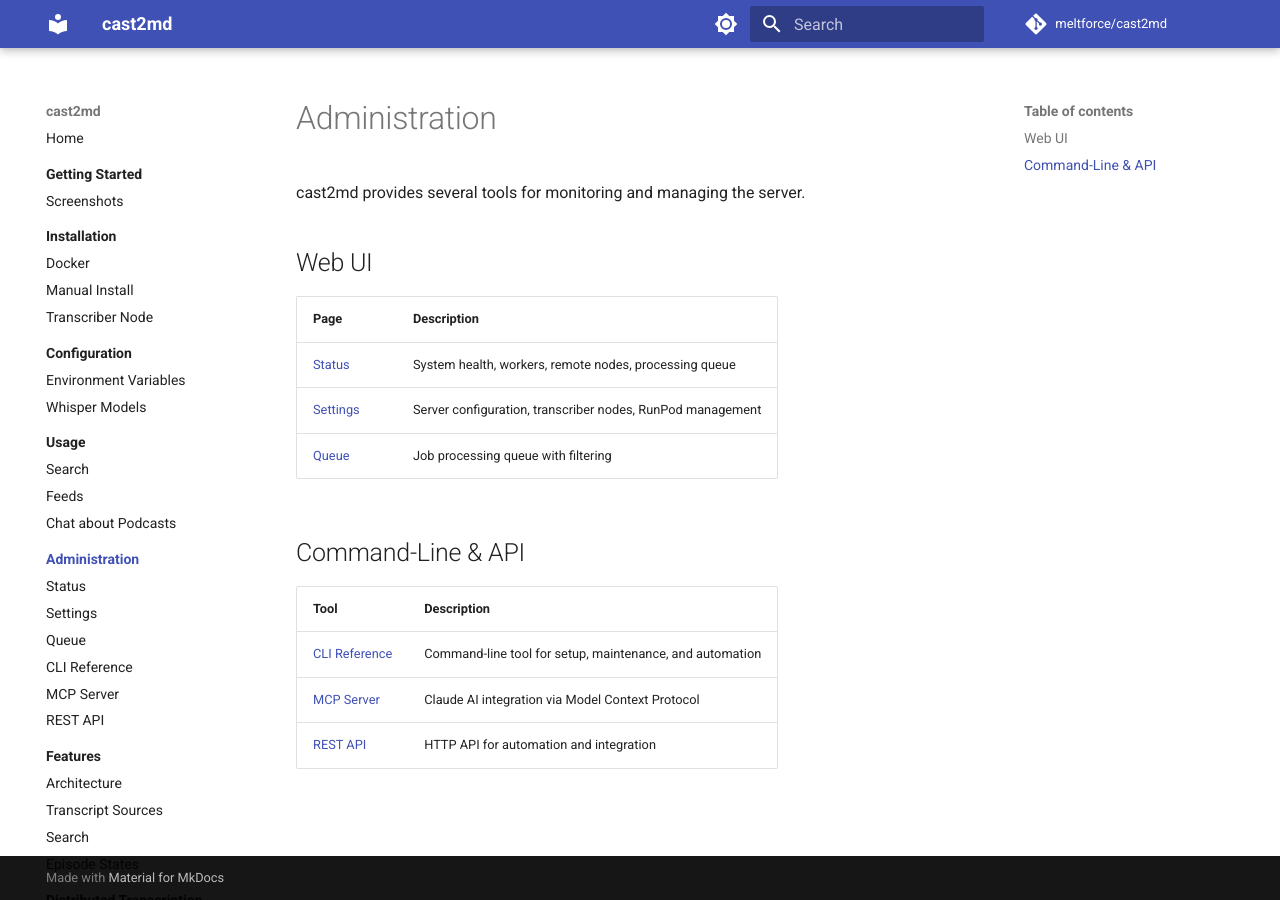
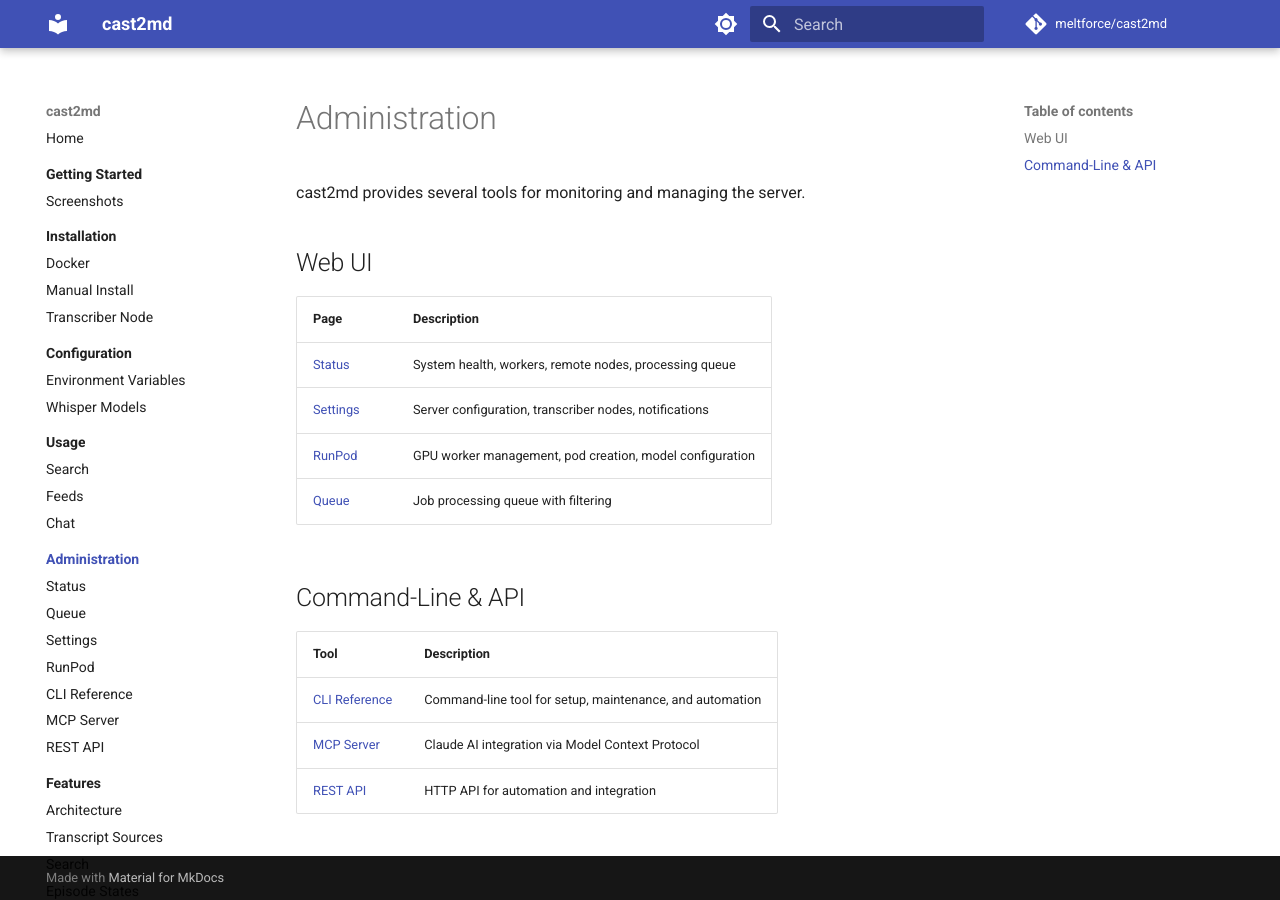
Before and after one commit to meltforce/cast2md, an MkDocs documentation site: the page built from docs/administration/index.md, in a window 1280 px wide. Built offline with MkDocs 1.6.1 and Material for MkDocs 9.7.7, drawn with Linux system fonts in a browser that asks for light colours; comment, search, counter and statistics services are not loaded.

Commit message:
docs: Add RunPod admin page and minor refinements
Add administration/runpod.md with settings overview and pod management
docs. Move RunPod out of Settings into its own nav entry. Reorder
screenshots gallery, rename Chat nav entry.

Co-Authored-By: Claude Opus 4.5 <noreply@anthropic.com>

```diff
--- a/docs/administration/index.md
+++ b/docs/administration/index.md
@@ -7,7 +7,8 @@ cast2md provides several tools for monitoring and managing the server.
 | Page | Description |
 |------|-------------|
 | [Status](status.md) | System health, workers, remote nodes, processing queue |
-| [Settings](settings.md) | Server configuration, transcriber nodes, RunPod management |
+| [Settings](settings.md) | Server configuration, transcriber nodes, notifications |
+| [RunPod](runpod.md) | GPU worker management, pod creation, model configuration |
 | [Queue](queue.md) | Job processing queue with filtering |
 
 ## Command-Line & API
--- a/mkdocs.yml
+++ b/mkdocs.yml
@@ -65,12 +65,13 @@ nav:
     - usage/index.md
     - Search: usage/search.md
     - Feeds: usage/feeds.md
-    - Chat about Podcasts: usage/chat.md
+    - Chat: usage/chat.md
   - Administration:
     - administration/index.md
     - Status: administration/status.md
+    - Queue: administration/queue.md
     - Settings: administration/settings.md
-    - Queue: administration/queue.md
+    - RunPod: administration/runpod.md
     - CLI Reference: usage/cli.md
     - MCP Server: usage/mcp.md
     - REST API: usage/api.md
```
Also changed, not shown: docs/administration/runpod.md (added, +30 -0 lines), docs/administration/settings.md (+2 -1 lines), docs/getting-started/screenshots.md (+6 -6 lines), docs/usage/chat.md (+1 -1 lines).
